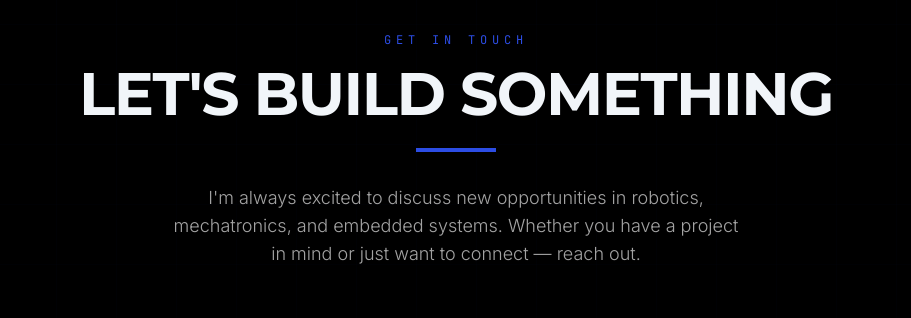
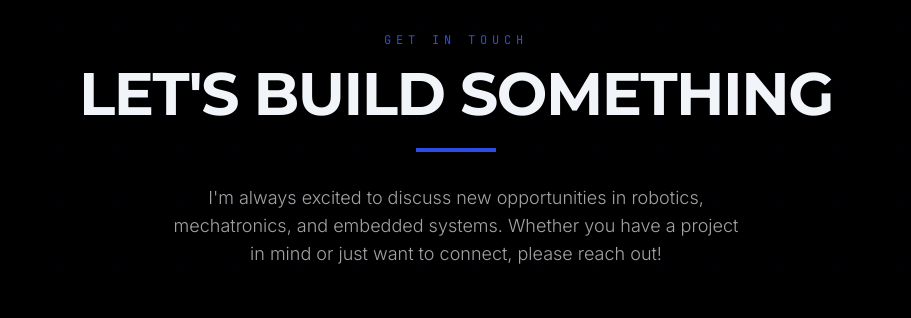
Before and after one commit to MLeggiero/portfolio-website, a React (Vite) app: page / in a window 1280 px wide. Shown: the part 4266-4584 px from the top of the page, without its empty margins (184-1095 px from the left). Built offline with nearby package versions, Linux system fonts and the light colour scheme.

Commit message:
minor edits

```diff
--- a/src/components/Contact.tsx
+++ b/src/components/Contact.tsx
@@ -48,7 +48,7 @@ const Contact = () => {
                     <p className="text-neutral-400 text-base md:text-lg max-w-xl mx-auto leading-relaxed font-light">
                         I'm always excited to discuss new opportunities in robotics,
                         mechatronics, and embedded systems. Whether you have a project in mind
-                        or just want to connect — reach out.
+                        or just want to connect, please reach out!
                     </p>
                 </motion.div>
 
```
Also changed, not shown: 1 other file (tests, documents, lock files or other folders).
